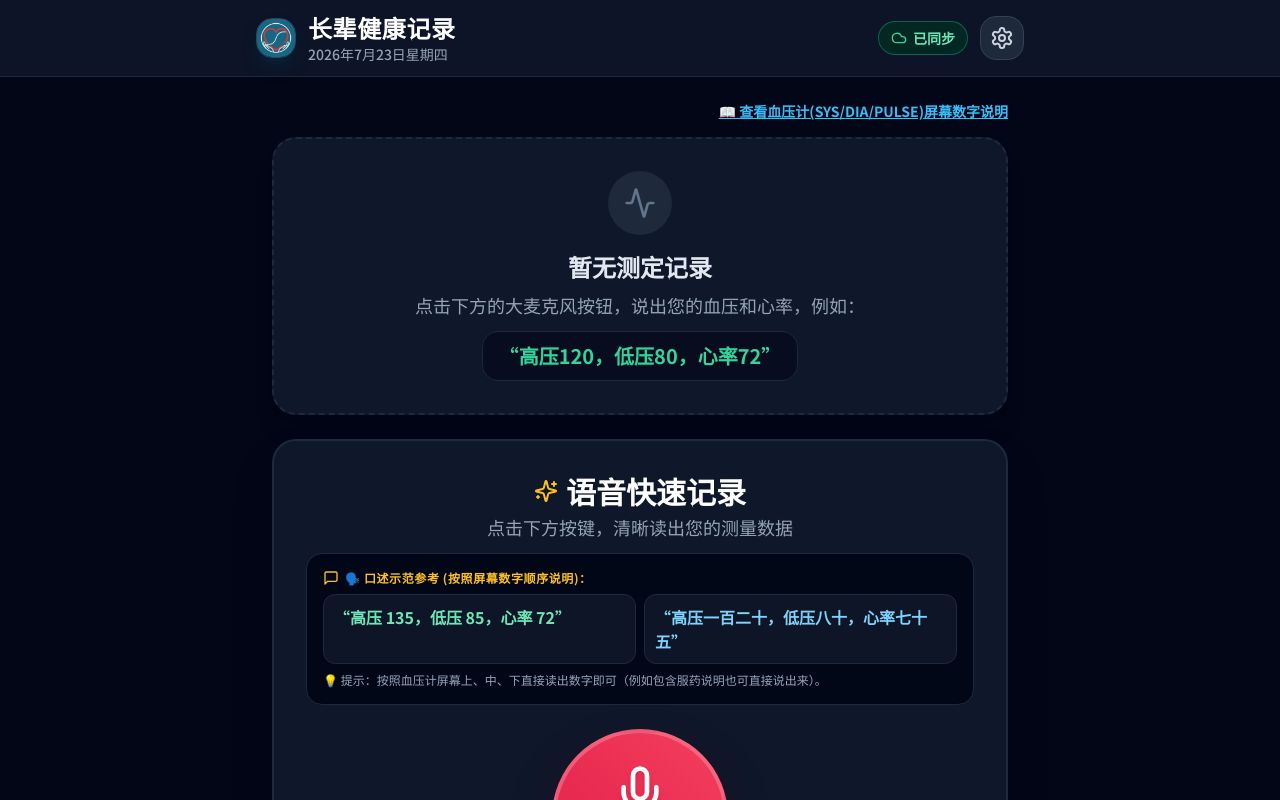
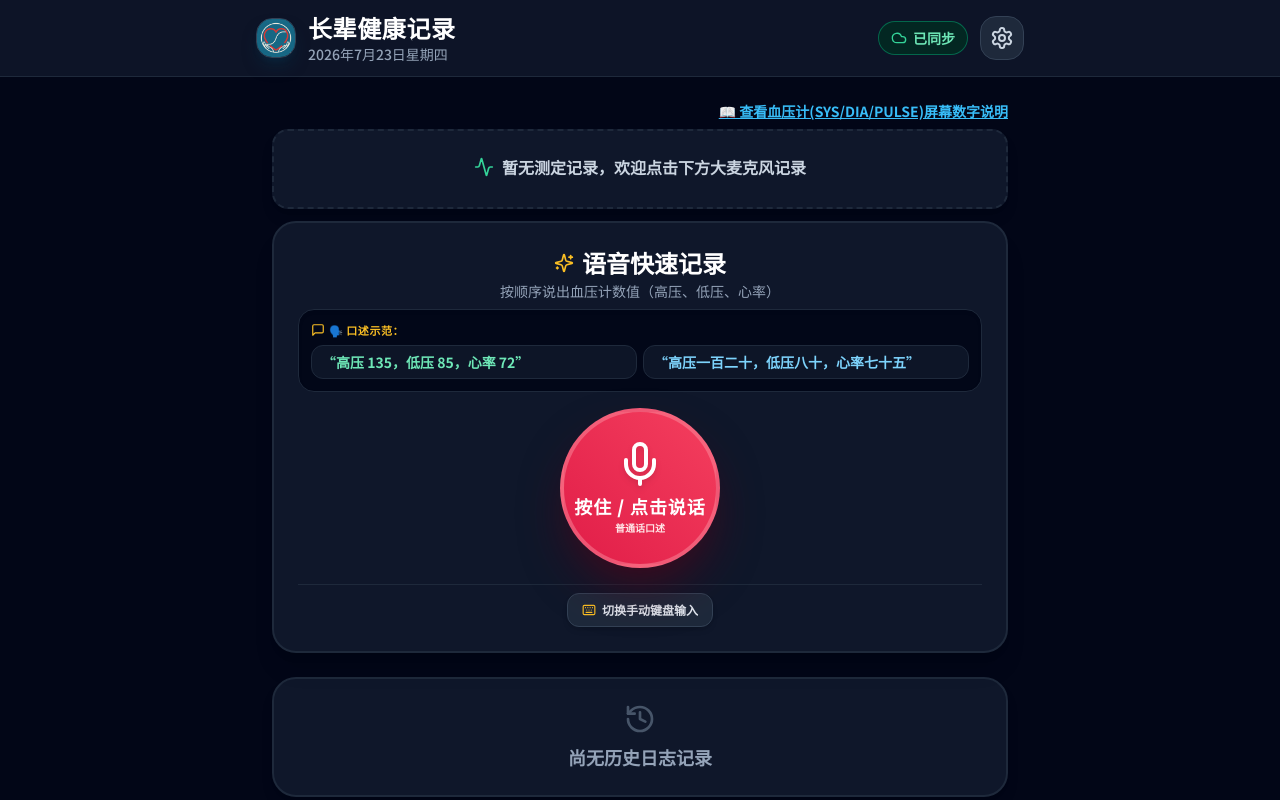
Before and after one commit to vaynestar/family-health-vital-logger-test, a React (Vite) app: page / in a window 1280 px wide. Shown: the top 800 px of the page. Built offline with nearby package versions, Linux system fonts and the light colour scheme.

Commit message:
fix_clean_notes_extraction_and_compact_one_screen_initial_fold_layout

```diff
--- a/src/components/HeroReadingCard.jsx
+++ b/src/components/HeroReadingCard.jsx
@@ -5,15 +5,11 @@ import { Activity, Heart, Calendar, AlertCircle } from 'lucide-react';
 export default function HeroReadingCard({ latestRecord }) {
   if (!latestRecord) {
     return (
-      <div className="bg-slate-900 border-2 border-dashed border-slate-800 rounded-3xl p-6 sm:p-8 text-center my-4 shadow-xl">
-        <div className="w-16 h-16 rounded-full bg-slate-800 flex items-center justify-center mx-auto mb-4 text-slate-500">
-          <Activity className="w-8 h-8" />
+      <div className="bg-slate-900 border-2 border-dashed border-slate-800 rounded-2xl p-4 sm:p-6 text-center my-2 shadow-lg">
+        <div className="flex items-center justify-center gap-2 text-slate-300 font-bold text-base mb-1">
+          <Activity className="w-5 h-5 text-emerald-400" />
+          <span>暂无测定记录，欢迎点击下方大麦克风记录</span>
         </div>
-        <h2 className="text-2xl font-bold text-slate-200 mb-2">暂无测定记录</h2>
-        <p className="text-slate-400 text-lg">点击下方的大麦克风按钮，说出您的血压和心率，例如：</p>
-        <p className="text-emerald-400 font-bold text-xl mt-3 bg-slate-950/60 py-2.5 px-4 rounded-2xl border border-slate-800 inline-block">
-          “高压120，低压80，心率72”
-        </p>
       </div>
     );
   }
@@ -28,83 +24,68 @@ export default function HeroReadingCard({ latestRecord }) {
   });
 
   return (
-    <div className="bg-gradient-to-b from-slate-900 to-slate-950 border-2 border-slate-800 rounded-3xl p-6 sm:p-8 my-4 shadow-2xl relative overflow-hidden">
+    <div className="bg-gradient-to-b from-slate-900 to-slate-950 border-2 border-slate-800 rounded-3xl p-4 sm:p-6 my-2 shadow-xl relative overflow-hidden">
 
-      {/* Background Subtle Accent Glow */}
+      {/* Background Accent Glow */}
       <div className={`absolute -right-16 -top-16 w-48 h-48 rounded-full blur-3xl opacity-20 pointer-events-none ${category.dotColor}`} />
 
       {/* Top Bar: Title & Category Status Badge */}
-      <div className="flex flex-wrap items-center justify-between gap-3 mb-6">
+      <div className="flex flex-wrap items-center justify-between gap-2 mb-3">
         <div className="flex items-center gap-2">
-          <span className={`w-3.5 h-3.5 rounded-full ${category.dotColor} animate-ping`} />
-          <span className="text-slate-400 text-lg font-bold">最新测量记录</span>
-          <span className="text-slate-500 text-base font-medium flex items-center gap-1 ml-2">
-            <Calendar className="w-4 h-4" /> {formattedTime}
+          <span className={`w-3 h-3 rounded-full ${category.dotColor} animate-ping`} />
+          <span className="text-slate-400 text-sm sm:text-base font-bold">最新测定</span>
+          <span className="text-slate-500 text-xs sm:text-sm font-medium flex items-center gap-1 ml-1">
+            <Calendar className="w-3.5 h-3.5" /> {formattedTime}
           </span>
         </div>
 
         {/* Clinical Status Badge */}
-        <div className={`px-4 py-1.5 rounded-full text-base font-extrabold border shadow-lg flex items-center gap-2 ${category.color}`}>
+        <div className={`px-3 py-1 rounded-full text-xs sm:text-sm font-extrabold border shadow flex items-center gap-1.5 ${category.color}`}>
           <span>{category.label}</span>
         </div>
       </div>
 
       {/* Primary Numbers Grid */}
-      <div className="grid grid-cols-1 sm:grid-cols-2 gap-4 my-2">
+      <div className="grid grid-cols-2 gap-3 my-1">
 
         {/* Blood Pressure Card */}
-        <div className="bg-slate-950/90 border border-slate-800 rounded-2xl p-5 flex flex-col justify-between">
-          <span className="text-slate-400 text-base font-bold flex items-center gap-2">
-            <Activity className="w-5 h-5 text-sky-400" />
-            血压 (收缩压 / 舒张压)
+        <div className="bg-slate-950/90 border border-slate-800 rounded-2xl p-3.5 flex flex-col justify-between">
+          <span className="text-slate-400 text-xs sm:text-sm font-bold flex items-center gap-1.5">
+            <Activity className="w-4 h-4 text-sky-400" />
+            血压 (SYS/DIA)
           </span>
-          <div className="my-3">
-            <div className="text-4xl sm:text-5xl font-black tracking-tight text-white flex items-baseline gap-1">
+          <div className="my-1">
+            <div className="text-3xl sm:text-4xl font-black tracking-tight text-white flex items-baseline gap-1">
               <span>{latestRecord.systolic}</span>
-              <span className="text-slate-500 text-3xl font-light">/</span>
+              <span className="text-slate-500 text-2xl font-light">/</span>
               <span>{latestRecord.diastolic}</span>
-              <span className="text-lg font-normal text-slate-400 ml-2">mmHg</span>
-            </div>
-            <div className="flex justify-between text-xs text-slate-500 mt-1 font-semibold">
-              <span>高压 (收缩压)</span>
-              <span>低压 (舒张压)</span>
+              <span className="text-xs font-normal text-slate-400 ml-1">mmHg</span>
             </div>
           </div>
         </div>
 
         {/* Heart Rate Card */}
-        <div className="bg-slate-950/90 border border-slate-800 rounded-2xl p-5 flex flex-col justify-between">
-          <span className="text-slate-400 text-base font-bold flex items-center gap-2">
-            <Heart className="w-5 h-5 text-rose-500 fill-rose-500/20" />
+        <div className="bg-slate-950/90 border border-slate-800 rounded-2xl p-3.5 flex flex-col justify-between">
+          <span className="text-slate-400 text-xs sm:text-sm font-bold flex items-center gap-1.5">
+            <Heart className="w-4 h-4 text-rose-500 fill-rose-500/20" />
             心率 / 脉搏
           </span>
-          <div className="my-3">
-            <div className="text-4xl sm:text-5xl font-black tracking-tight text-rose-400 flex items-baseline gap-2">
+          <div className="my-1">
+            <div className="text-3xl sm:text-4xl font-black tracking-tight text-rose-400 flex items-baseline gap-1">
               <span>{latestRecord.heart_rate}</span>
-              <span className="text-lg font-normal text-slate-400">bpm (次/分)</span>
-            </div>
-            <div className="text-xs text-slate-500 mt-1 font-semibold">
-              正常静息心率：60 ~ 100 次/分
+              <span className="text-xs font-normal text-slate-400 ml-1">bpm</span>
             </div>
           </div>
         </div>
       </div>
 
-      {/* Notes / Advice Banner */}
+      {/* Notes (Only if exists) */}
       {latestRecord.notes && (
-        <div className="mt-4 bg-slate-800/80 border border-slate-700/80 rounded-2xl p-4 flex items-start gap-3">
-          <AlertCircle className="w-6 h-6 text-amber-400 shrink-0 mt-0.5" />
-          <div>
-            <div className="text-xs text-slate-400 font-bold uppercase tracking-wider">备注情况</div>
-            <div className="text-slate-200 text-base font-medium mt-0.5">{latestRecord.notes}</div>
-          </div>
+        <div className="mt-2 bg-slate-800/80 border border-slate-700/80 rounded-xl p-2.5 flex items-center gap-2 text-xs">
+          <AlertCircle className="w-4 h-4 text-amber-400 shrink-0" />
+          <span className="text-slate-200 font-medium">{latestRecord.notes}</span>
         </div>
       )}
-
-      {/* Clinical Advice */}
-      <div className="mt-3 text-slate-400 text-sm font-medium bg-slate-950/40 rounded-xl p-3 border border-slate-900">
-        💡 <strong className="text-slate-300">温馨提示：</strong>{category.advice}
-      </div>
     </div>
   );
 }
--- a/src/components/VoiceMicButton.jsx
+++ b/src/components/VoiceMicButton.jsx
@@ -11,60 +11,57 @@ export default function VoiceMicButton({
   errorMsg
 }) {
   return (
-    <div className="bg-slate-900 border-2 border-slate-800 rounded-3xl p-6 sm:p-8 my-6 text-center shadow-2xl relative">
+    <div className="bg-slate-900 border-2 border-slate-800 rounded-3xl p-4 sm:p-6 my-3 text-center shadow-xl relative">
 
-      <div className="mb-3">
-        <h2 className="text-2xl sm:text-3xl font-extrabold text-white flex items-center justify-center gap-2">
-          <Sparkles className="w-6 h-6 text-amber-400" />
+      <div className="mb-2">
+        <h2 className="text-xl sm:text-2xl font-extrabold text-white flex items-center justify-center gap-2">
+          <Sparkles className="w-5 h-5 text-amber-400" />
           语音快速记录
         </h2>
-        <p className="text-slate-400 text-base sm:text-lg mt-1 font-medium">
-          点击下方按键，清晰读出您的测量数据
+        <p className="text-slate-400 text-xs sm:text-sm mt-0.5 font-medium">
+          按顺序说出血压计数值（高压、低压、心率）
         </p>
       </div>
 
       {/* Prominent Standard Speech Reference Box */}
-      <div className="bg-slate-950/90 border border-slate-800 rounded-2xl p-4 my-3 text-left space-y-2 shadow-inner">
-        <div className="text-xs font-bold text-amber-400 uppercase tracking-wider flex items-center gap-1.5">
-          <MessageSquare className="w-4 h-4 text-amber-400" />
-          <span>🗣️ 口述示范参考 (按照屏幕数字顺序说明)：</span>
+      <div className="bg-slate-950/90 border border-slate-800 rounded-2xl p-3 my-2 text-left space-y-1.5 shadow-inner">
+        <div className="text-[11px] font-bold text-amber-400 uppercase tracking-wider flex items-center gap-1">
+          <MessageSquare className="w-3.5 h-3.5 text-amber-400" />
+          <span>🗣️ 口述示范：</span>
         </div>
-        <div className="grid grid-cols-1 sm:grid-cols-2 gap-2 text-sm sm:text-base font-bold">
-          <div className="bg-slate-900/90 border border-slate-800 p-2.5 rounded-xl text-emerald-300">
+        <div className="grid grid-cols-1 sm:grid-cols-2 gap-1.5 text-xs sm:text-sm font-bold">
+          <div className="bg-slate-900/90 border border-slate-800 px-2.5 py-1.5 rounded-xl text-emerald-300">
             “高压 135，低压 85，心率 72”
           </div>
-          <div className="bg-slate-900/90 border border-slate-800 p-2.5 rounded-xl text-sky-300">
+          <div className="bg-slate-900/90 border border-slate-800 px-2.5 py-1.5 rounded-xl text-sky-300">
             “高压一百二十，低压八十，心率七十五”
           </div>
         </div>
-        <div className="text-xs text-slate-400 font-medium">
-          💡 提示：按照血压计屏幕上、中、下直接读出数字即可（例如包含服药说明也可直接说出来）。
-        </div>
       </div>
 
-      {/* Prominent Live Chinese Speech Preview Box (Unobscured) */}
+      {/* Live Chinese Speech Preview Box */}
       {(transcript || isListening) && (
-        <div className={`my-4 p-4 rounded-2xl border transition-all shadow-inner text-left ${
+        <div className={`my-2 p-3 rounded-2xl border transition-all shadow-inner text-left ${
           isListening
             ? 'bg-rose-950/80 border-rose-600 text-rose-100 animate-pulse'
             : 'bg-slate-950 border-slate-700 text-slate-100'
         }`}>
-          <div className="text-xs font-bold uppercase tracking-wider mb-1 flex items-center gap-1.5 text-amber-400">
-            <Volume2 className="w-4 h-4 text-rose-400 animate-bounce" />
-            <span>{isListening ? '正在实时捕捉您的语音声音：' : '已捕获的语音内容：'}</span>
+          <div className="text-[11px] font-bold uppercase tracking-wider mb-1 flex items-center gap-1 text-amber-400">
+            <Volume2 className="w-3.5 h-3.5 text-rose-400 animate-bounce" />
+            <span>{isListening ? '实时捕捉语音声音：' : '捕获的内容：'}</span>
           </div>
-          <div className="text-xl sm:text-2xl font-black leading-relaxed tracking-wide min-h-[3rem] flex items-center">
-            {transcript ? `“ ${transcript} ”` : <span className="text-slate-500 font-medium italic">请开始大声说话...</span>}
+          <div className="text-lg sm:text-xl font-black leading-snug tracking-wide min-h-[2.5rem] flex items-center">
+            {transcript ? `“ ${transcript} ”` : <span className="text-slate-500 font-medium italic">请大声说话...</span>}
           </div>
         </div>
       )}
 
       {/* Massive Senior Touch Microphone Button */}
-      <div className="my-6 flex justify-center items-center">
+      <div className="my-4 flex justify-center items-center">
         <button
           onClick={isListening ? onStopListening : onStartListening}
           disabled={isProcessing}
-          className={`w-36 h-36 sm:w-44 sm:h-44 rounded-full flex flex-col items-center justify-center transition-all duration-300 transform active:scale-95 shadow-2xl relative border-4 ${
+          className={`w-32 h-32 sm:w-40 sm:h-40 rounded-full flex flex-col items-center justify-center transition-all duration-300 transform active:scale-95 shadow-2xl relative border-4 ${
             isListening
               ? 'bg-rose-600 border-rose-400 text-white animate-pulse shadow-rose-900/80 scale-105'
               : isProcessing
@@ -81,39 +78,39 @@ export default function VoiceMicButton({
 
           {isProcessing ? (
             <>
-              <Loader2 className="w-14 h-14 animate-spin text-white mb-1" />
-              <span className="text-base font-extrabold tracking-wider">AI 解析中</span>
+              <Loader2 className="w-12 h-12 animate-spin text-white mb-1" />
+              <span className="text-sm font-extrabold tracking-wider">AI 解析中</span>
             </>
           ) : isListening ? (
             <>
-              <Volume2 className="w-14 h-14 text-white mb-1 animate-bounce" />
-              <span className="text-lg font-black tracking-wider">正在倾听...</span>
-              <span className="text-xs text-rose-200 mt-1 font-bold">再次点击完成</span>
+              <Volume2 className="w-12 h-12 text-white mb-1 animate-bounce" />
+              <span className="text-base font-black tracking-wider">正在倾听...</span>
+              <span className="text-[10px] text-rose-200 font-bold">再次点击完成</span>
             </>
           ) : (
             <>
-              <Mic className="w-14 h-14 text-white mb-1 drop-shadow-md" />
-              <span className="text-xl font-black tracking-wider">点击说话</span>
-              <span className="text-xs text-rose-100 font-semibold mt-0.5">普通话口述</span>
+              <Mic className="w-12 h-12 text-white mb-1 drop-shadow-md" />
+              <span className="text-lg font-black tracking-wider">按住 / 点击说话</span>
+              <span className="text-[10px] text-rose-100 font-semibold">普通话口述</span>
             </>
           )}
         </button>
       </div>
 
       {errorMsg && (
-        <div className="bg-rose-950/80 border border-rose-700 text-rose-200 text-sm font-semibold rounded-2xl p-3 my-3 max-w-md mx-auto">
+        <div className="bg-rose-950/80 border border-rose-700 text-rose-200 text-xs font-semibold rounded-xl p-2.5 my-2 max-w-md mx-auto">
           ⚠️ {errorMsg}
         </div>
       )}
 
       {/* Manual Entry Toggle */}
-      <div className="mt-4 pt-3 border-t border-slate-800 flex justify-center">
+      <div className="mt-2 pt-2 border-t border-slate-800 flex justify-center">
         <button
           onClick={onOpenManualEntry}
-          className="flex items-center gap-2 px-4 py-2.5 rounded-2xl bg-slate-800 hover:bg-slate-700 active:bg-slate-600 text-slate-200 border border-slate-700 font-bold text-sm transition-all active:scale-95 shadow-md"
+          className="flex items-center gap-1.5 px-3.5 py-2 rounded-xl bg-slate-800 hover:bg-slate-700 active:bg-slate-600 text-slate-200 border border-slate-700 font-bold text-xs transition-all active:scale-95 shadow-md"
         >
-          <Keyboard className="w-4 h-4 text-amber-400" />
-          <span>不方便说话？切换手动键盘输入</span>
+          <Keyboard className="w-3.5 h-3.5 text-amber-400" />
+          <span>切换手动键盘输入</span>
         </button>
       </div>
     </div>
```
Also changed, not shown: api/parse.js (+5 -6 lines), src/lib/gemini.js.
